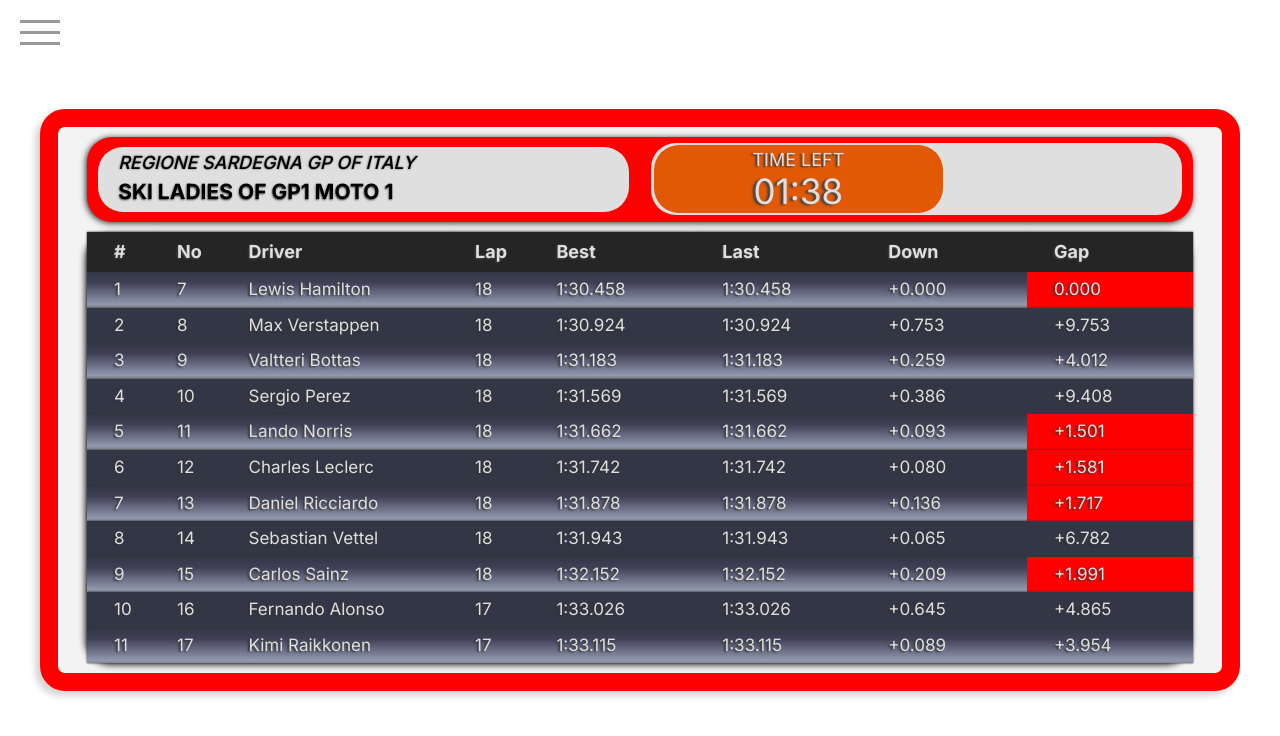
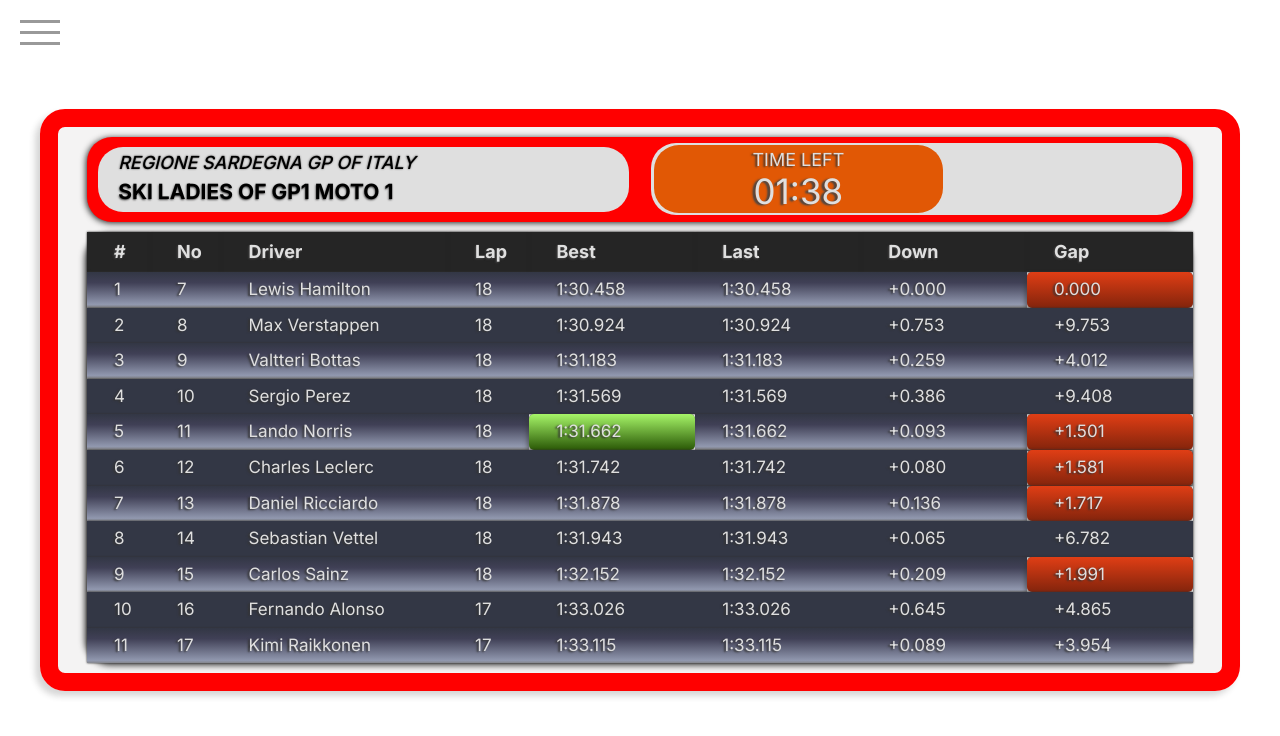
Before and after one commit to rselvasoyak/raceDisplayBar, a website: page resultsVersion.html in a window 1280 px wide. Drawn offline with Linux system fonts and the light colour scheme; no server answers.

Commit message:
best time and gap time color code completed

```diff
--- a/js/resultsVersion.js
+++ b/js/resultsVersion.js
@@ -174,7 +174,13 @@
         const gapDataCell = newRow.querySelector('.switch4');
         if (parseFloat(driver.gapToLeader) < 3.0) {
             console.log("it is below 3 seconds")
-            gapDataCell.style.backgroundColor = 'red';
+            gapDataCell.classList.add('metallicRedBg');
+        }
+
+        // Check if the currentTime is the closest to 0 and change background accordingly
+        const bestTimeCell = newRow.querySelector('.best');
+        if (driver.bestLap) {
+            bestTimeCell.classList.add('metallicGreenBg');
         }
 
         table.appendChild(newRow);
--- a/styles/sass/abstract/_variables.scss
+++ b/styles/sass/abstract/_variables.scss
@@ -12,7 +12,8 @@
 $colorTextWhiteSmoke: rgb(223, 223, 223);
 $colorBorderBottomGrey: grey;
 $colorBoxShadowLightGrey: rgba(0, 0, 0, 0.1);
-
+$metallicRed: #E03E15;
+$metallicGreen: #A6F568;
 // Typography
     // Font-Size
     $fontSizeSmall: 1.65rem;
--- a/styles/sass/pages/_resultsVersion.scss
+++ b/styles/sass/pages/_resultsVersion.scss
@@ -175,6 +175,19 @@
         }
     }
 
+    // Best Time and Below 3 Second Gap Color Codes
+    .metallicRedBg {
+        background: linear-gradient(to bottom, $metallicRed, darken($metallicRed, 20%));
+        border-radius: 5px;
+        box-shadow: -2px 2px 4px rgba($colorTextShadowDarkGrey, 0.5);
+    }
+
+    .metallicGreenBg {
+        background: linear-gradient(to bottom, $metallicGreen, darken($metallicGreen, 50%));
+        border-radius: 5px;
+        box-shadow: -2px 2px 4px rgba($colorTextShadowDarkGrey, 0.5);
+    }
+
     .detailedRacerInfo {
         color: $colorTextWhiteSmoke;
         width: 95%;
```
Also changed, not shown: styles/styles.css.
